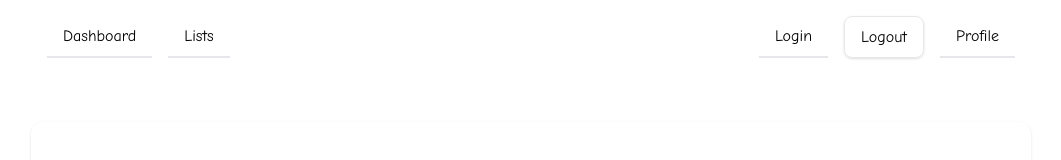
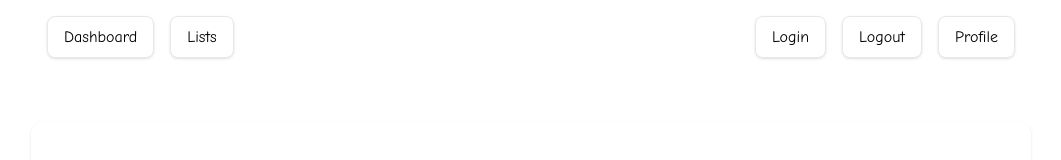
Before and after one commit to rwatson462/appwrite-todo, a Next.js app: page / in a window 1280 px wide. Shown: the top 160 px of the page, without its empty margins (109-1170 px from the left). Built offline with nearby package versions, Linux system fonts and the light colour scheme.

Commit message:
Style update

```diff
--- a/src/components/HeaderLink.tsx
+++ b/src/components/HeaderLink.tsx
@@ -2,7 +2,7 @@ import Link from "next/link";
 
 export function HeaderLink({ href, text}: { href: string, text: string }) {
   return (
-    <Link href={href} className={'transition-all border-b-2 border-grey-100 hover:border-blue-300 hover:bg-blue-200 px-4 py-2'}>
+    <Link href={href} className={'transition-all px-4 py-2 rounded-lg border border-grey-200 hover:border-blue-300 hover:underline hover:shadow-lg shadow'}>
       {text}
     </Link>
   )
```
